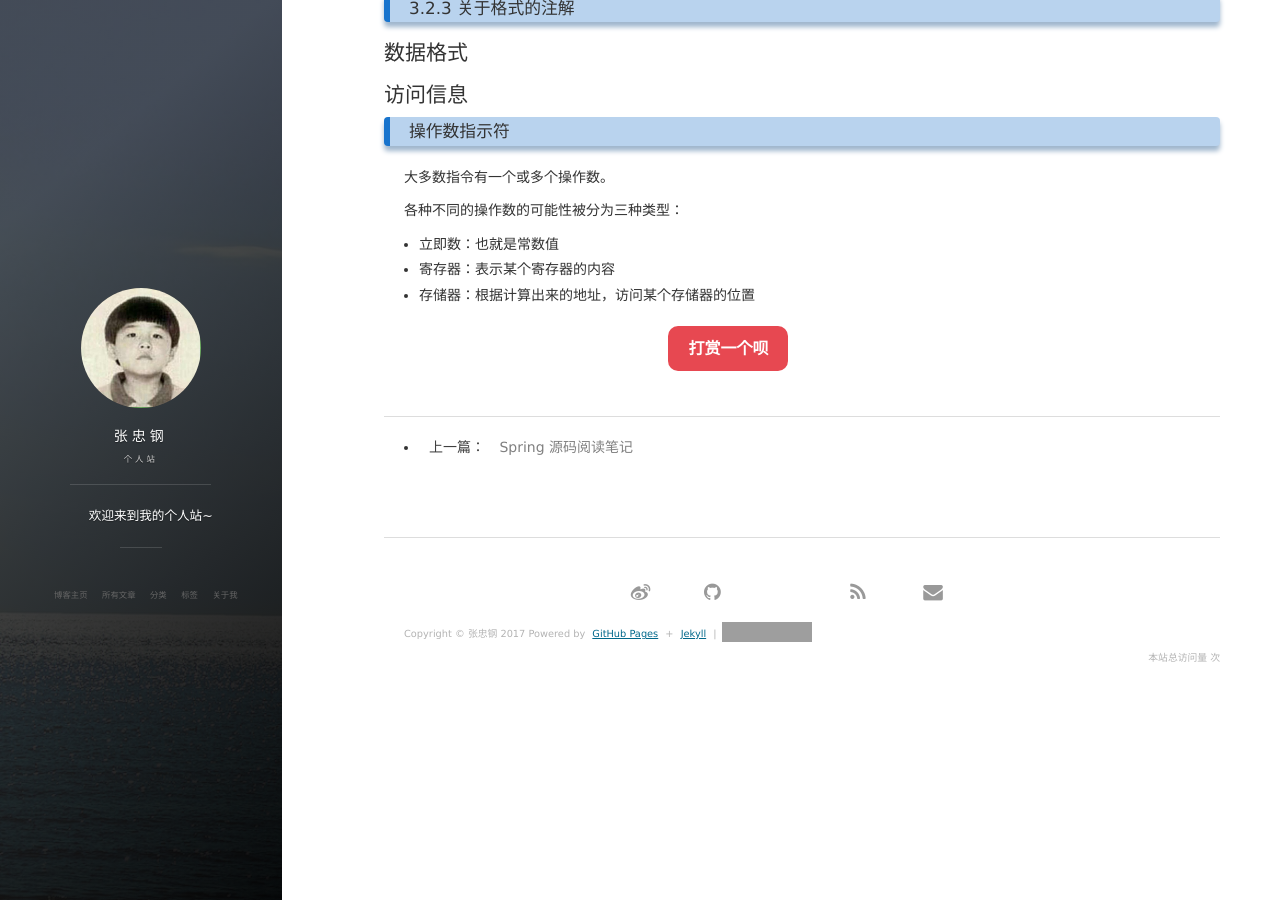
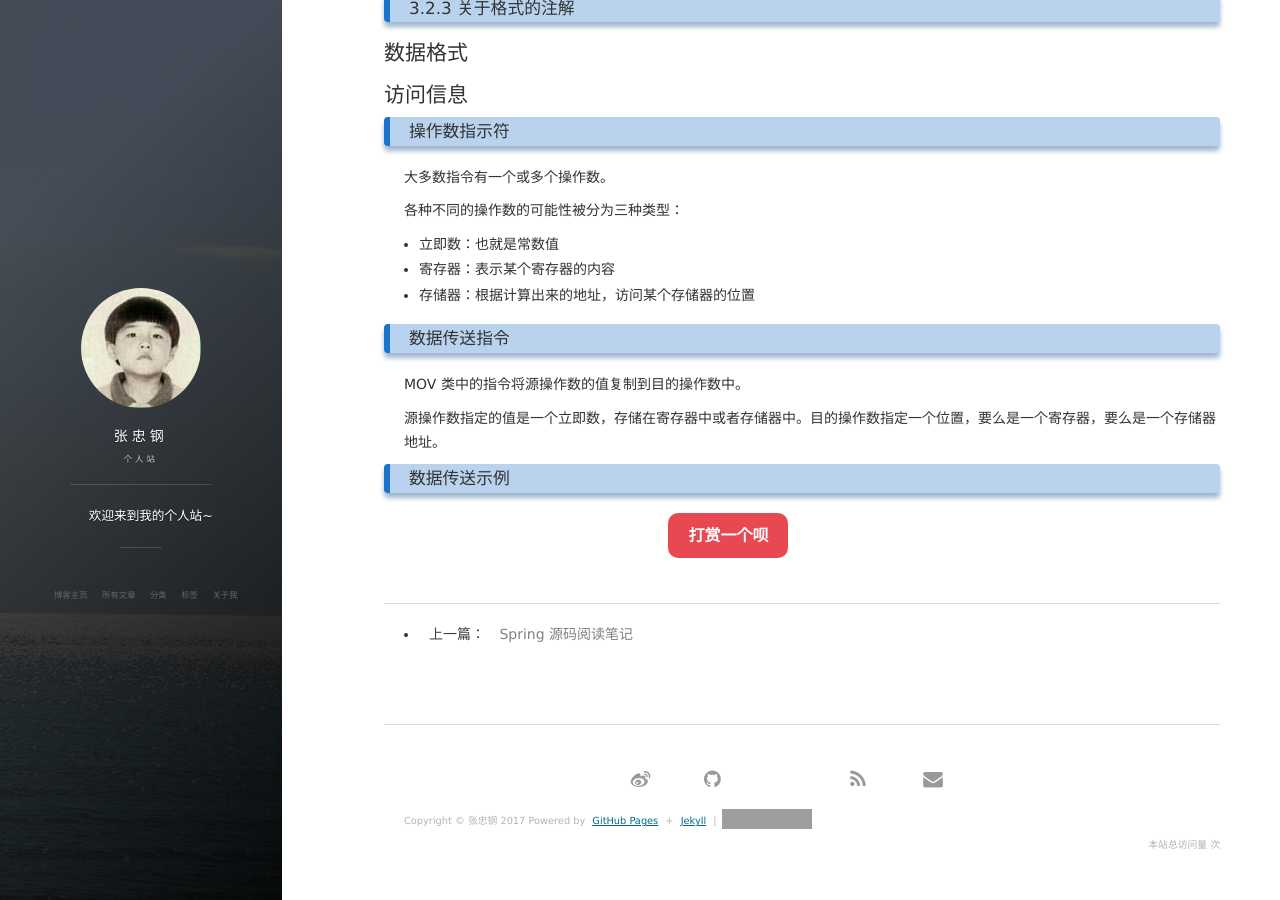
Before and after one commit to zhzhgang/zhzhgang.github.io, a Jekyll site: the page built from _posts/2017-04-09-ComputerSystemNotes.md, in a window 1280 px wide and 900 px high, scrolled down 1979 px. Built offline with Jekyll 4.4.1, drawn with Linux system fonts in a browser that asks for light colours; nearby versions of some CDN libraries; comment, search, counter and statistics services are not loaded; grey boxes are pictures that could not be loaded.

Commit message:
Edit 2017-04-09-ComputerSystemNotes.md

```diff
--- a/_posts/2017-04-09-ComputerSystemNotes.md
+++ b/_posts/2017-04-09-ComputerSystemNotes.md
@@ -115,3 +115,11 @@ C 语言中，字符串被编码为一个以 null （值为 0）字符结尾的
 * 立即数：也就是常数值
 * 寄存器：表示某个寄存器的内容
 * 存储器：根据计算出来的地址，访问某个存储器的位置
+
+### 数据传送指令
+
+MOV 类中的指令将源操作数的值复制到目的操作数中。
+
+源操作数指定的值是一个立即数，存储在寄存器中或者存储器中。目的操作数指定一个位置，要么是一个寄存器，要么是一个存储器地址。
+
+### 数据传送示例
```
